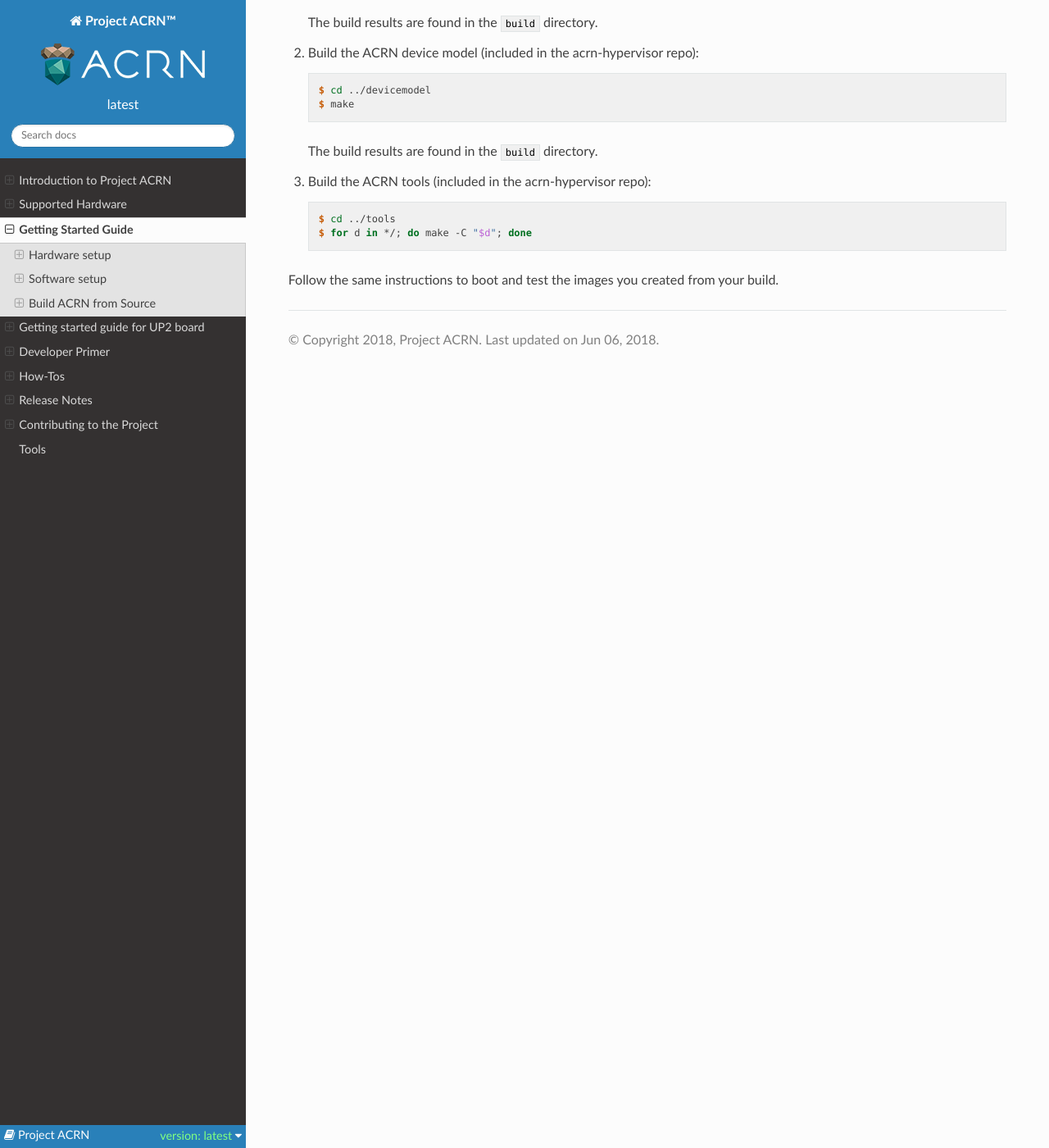
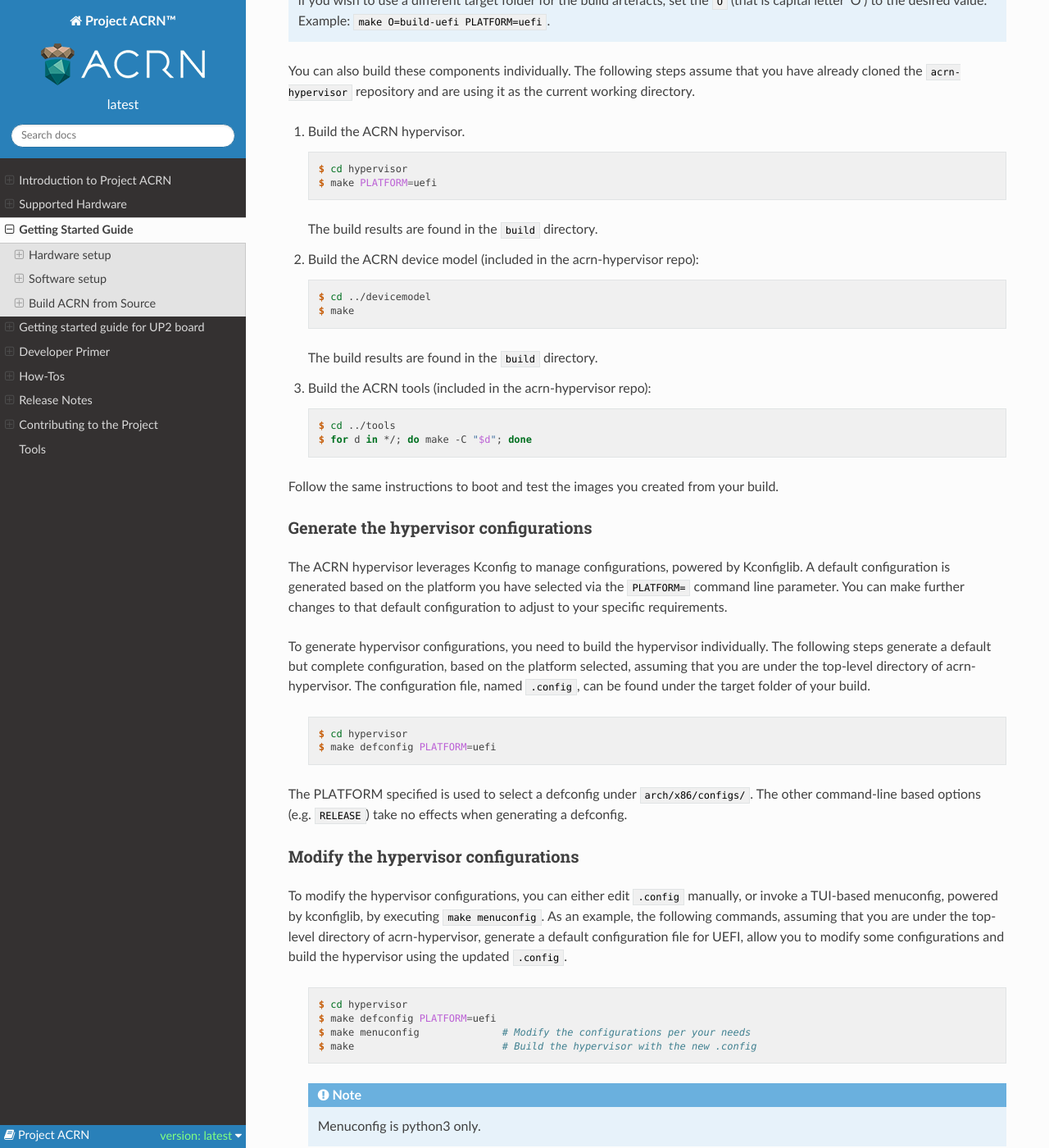
Before and after one commit to uaenalyh/first, a Sphinx documentation site: the page built from doc/getting_started/index.rst, in a window 1280 px wide and 1400 px high, scrolled down 8852 px. Shown: the whole window at 82% size. Built offline with Sphinx 7.4.7 and the Read the Docs theme 2.0.0, drawn with Linux system fonts in a browser that asks for light colours; pages that are not in the unit, such as notebooks, are missing from menus; some of the changed text lies outside the part shown.

Commit message:
doc: add steps for modifying configs and generating defconfigs
This patch adds two sections which describe how configurations can be modified
and how minimized configurations can be generated.

Also switch prerequisite python version from 2 to 3 since menuconfig.py is
python3 only.

v1 -> v2:

    * Add the link to EPEL.
    * Rename minimalconfig to savedefconfig in the guide.
    * Split the step using a defconfig from those generating a defconfig.

Signed-off-by: Junjie Mao <junjie.mao@intel.com>
Acked-by: Anthony Xu <anthony.xu@intel.com>
Acked-by: Geoffroy VanCutsem <geoffroy.vancutsem@intel.com>

```diff
--- a/doc/getting_started/index.rst
+++ b/doc/getting_started/index.rst
@@ -375,14 +375,18 @@
 ARCN development is supported on popular Linux distributions,
 each with their own way to install development tools:
 
+  .. note::
+     ACRN uses ``menuconfig``, a python3 text-based user interface (TUI) for
+     configuring hypervisor options and using python's ``kconfiglib`` library.
+
 * On a Clear Linux development system, install the ``os-clr-on-clr`` bundle to get
   the necessary tools:
 
   .. code-block:: console
 
      $ sudo swupd bundle-add os-clr-on-clr
-     $ sudo swupd bundle-add python-basic
-     $ sudo pip install kconfiglib
+     $ sudo swupd bundle-add python3-basic
+     $ sudo pip3 install kconfiglib
 
 * On a Ubuntu/Debian development system:
 
@@ -397,9 +401,9 @@
           libevent-dev \
           libxml2-dev \
           libusb-1.0-0-dev \
-          python \
-          python-pip
-     $ sudo pip install kconfiglib
+          python3 \
+          python3-pip
+     $ sudo pip3 install kconfiglib
 
   .. note::
      Ubuntu 14.04 requires ``libsystemd-journal-dev`` instead of ``libsystemd-dev``
@@ -418,9 +422,9 @@
           libxml2-devel \
           libevent-devel \
           libusbx-devel \
-          python \
-          python-pip
-     $ sudo pip install kconfiglib
+          python3 \
+          python3-pip
+     $ sudo pip3 install kconfiglib
 
 
 * On a CentOS development system:
@@ -436,9 +440,15 @@
              libxml2-devel \
              libevent-devel \
              libusbx-devel \
-             python \
-             python-pip
-     $ sudo pip install kconfiglib
+             python34 \
+             python34-pip
+     $ sudo pip3 install kconfiglib
+
+  .. note::
+     You may need to install `EPEL <https://fedoraproject.org/wiki/EPEL>`_ for
+     installing python3 via yum for CentOS 7. For CentOS 6 you need to install
+     pip manually. Please refer to https://pip.pypa.io/en/stable/installing for
+     details.
 
 
 Build the hypervisor, device model and tools
@@ -496,3 +506,76 @@
 
 Follow the same instructions to boot and test the images you created
 from your build.
+
+Generate the hypervisor configurations
+======================================
+
+The ACRN hypervisor leverages Kconfig to manage configurations, powered by
+Kconfiglib. A default configuration is generated based on the platform you have
+selected via the ``PLATFORM=`` command line parameter. You can make further
+changes to that default configuration to adjust to your specific
+requirements.
+
+To generate hypervisor configurations, you need to build the hypervisor
+individually. The following steps generate a default but complete configuration,
+based on the platform selected, assuming that you are under the top-level
+directory of acrn-hypervisor. The configuration file, named ``.config``, can be
+found under the target folder of your build.
+
+   .. code-block:: console
+
+      $ cd hypervisor
+      $ make defconfig PLATFORM=uefi
+
+The PLATFORM specified is used to select a defconfig under
+``arch/x86/configs/``. The other command-line based options (e.g. ``RELEASE``)
+take no effects when generating a defconfig.
+
+Modify the hypervisor configurations
+====================================
+
+To modify the hypervisor configurations, you can either edit ``.config``
+manually, or invoke a TUI-based menuconfig, powered by kconfiglib, by executing
+``make menuconfig``. As an example, the following commands, assuming that you
+are under the top-level directory of acrn-hypervisor, generate a default
+configuration file for UEFI, allow you to modify some configurations and build
+the hypervisor using the updated ``.config``.
+
+   .. code-block:: console
+
+      $ cd hypervisor
+      $ make defconfig PLATFORM=uefi
+      $ make menuconfig              # Modify the configurations per your needs
+      $ make                         # Build the hypervisor with the new .config
+
+   .. note::
+      Menuconfig is python3 only.
+
+Refer to the help on menuconfig for a detailed guide on the interface.
+
+   .. code-block:: console
+
+      $ pydoc3 menuconfig
+
+Create a new default configuration
+==================================
+
+Currently the ACRN hypervisor looks for default configurations under
+``hypervisor/arch/x86/configs/<PLATFORM>.config``, where ``<PLATFORM>`` is the
+specified platform. The following steps allow you to create a defconfig for
+another platform based on a current one.
+
+   .. code-block:: console
+
+      $ cd hypervisor
+      $ make defconfig PLATFORM=uefi
+      $ make menuconfig         # Modify the configurations
+      $ make savedefconfig      # The minimized config reside at build/defconfig
+      $ cp build/defconfig arch/x86/configs/xxx.config
+
+Then you can re-use that configuration by passing the name (``xxx`` in the
+example above) to 'PLATFORM=':
+
+   .. code-block:: console
+
+      $ make defconfig PLATFORM=xxx
```
